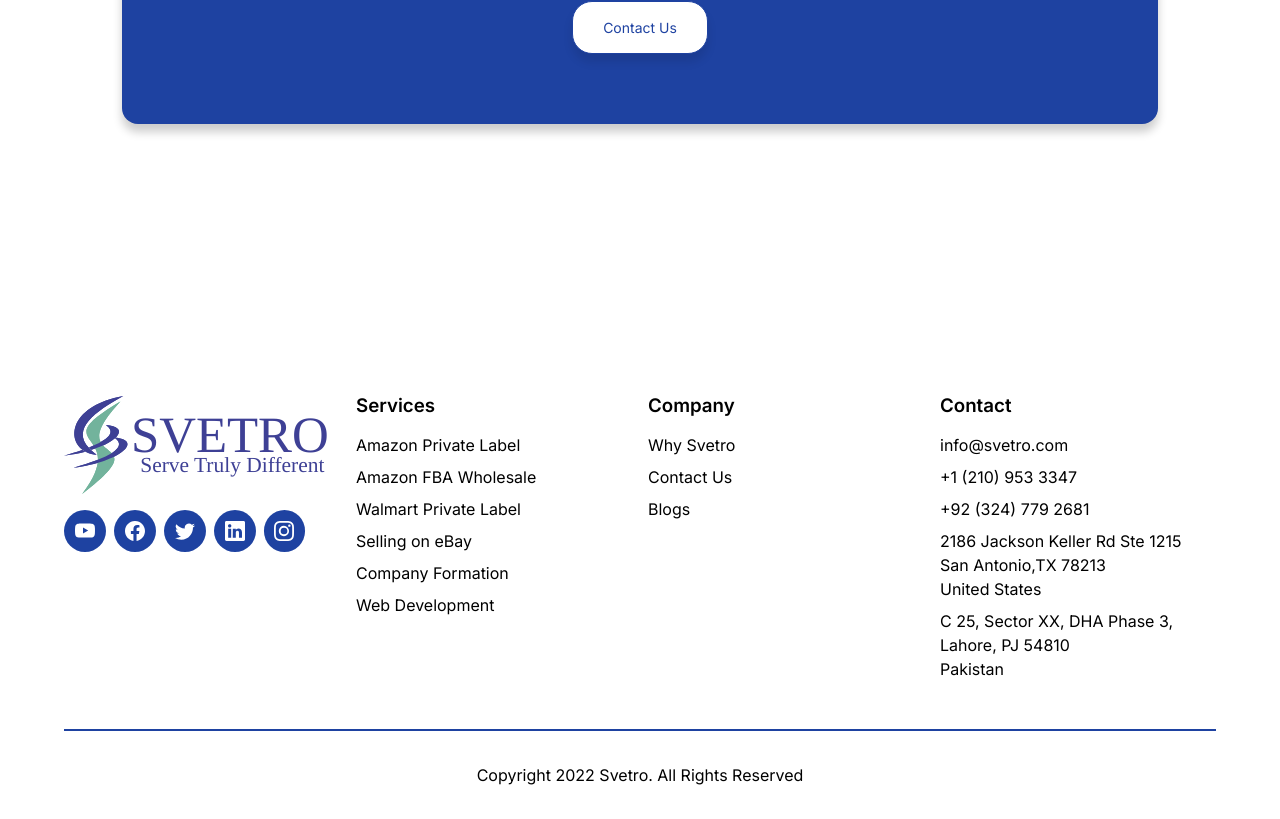
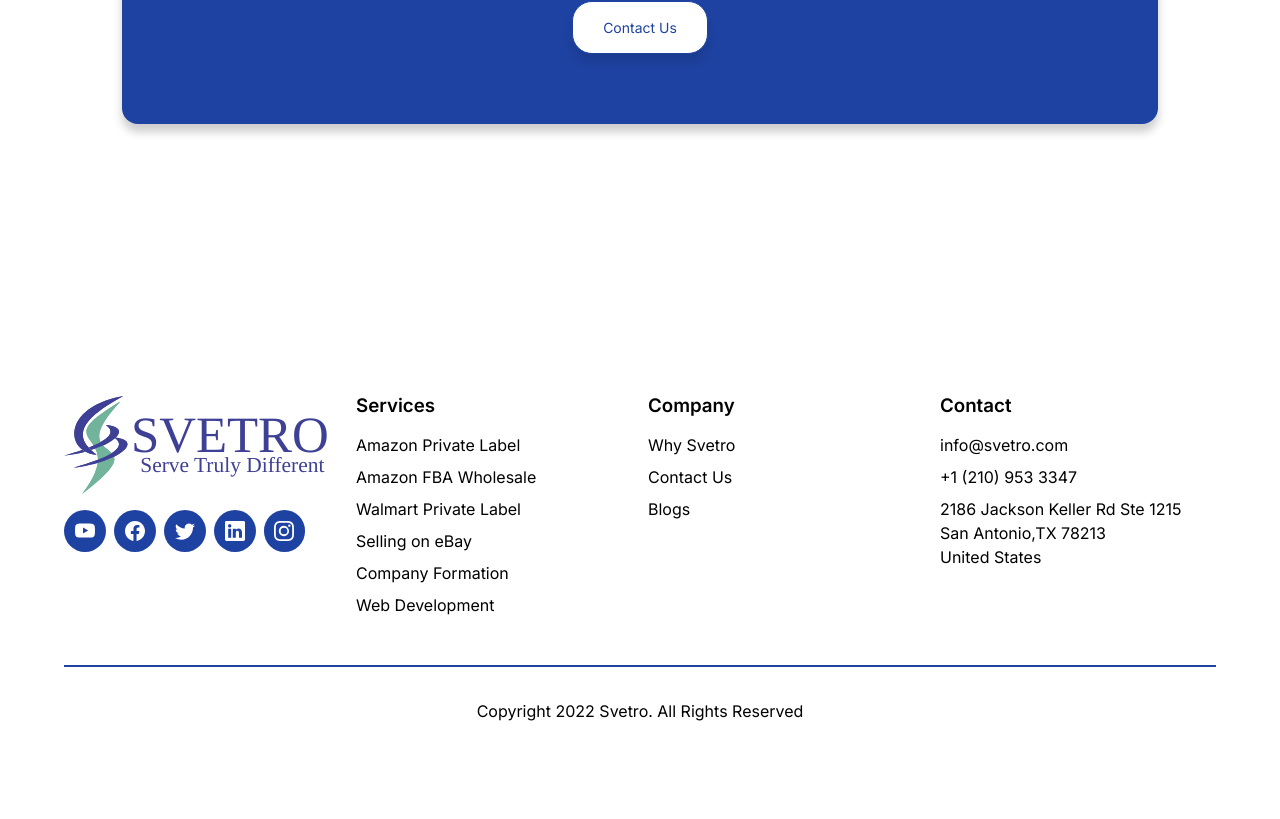
Before and after one commit to hariscs/svetro-app, a React (Create React App) app: page /fba in a window 1280 px wide. Shown: the part 4569-5388 px from the top of the page. After the commit the page ends 5324 px from the top, so only its background shows below. Built offline with nearby package versions, Linux system fonts and the light colour scheme.

Commit message:
Update Footer.jsx

```diff
--- a/src/components/Footer/Footer.jsx
+++ b/src/components/Footer/Footer.jsx
@@ -99,16 +99,13 @@ const Footer = () => {
 						<div className={styles.flex}>
 							<a href='mailto:info@svetro.com'>info@svetro.com</a>
 							<a href='callto:+12109533347'>+1 (210) 953 3347</a>
-							<a href='callto:+923247792681'>+92 (324) 779 2681</a>
+
 							<div className={styles.address}>
 								2186 Jackson Keller Rd Ste 1215
 								San Antonio,TX 78213
 								<br/>United States
 								</div>
-							<div className={styles.address}>
-							C 25, Sector XX, DHA Phase 3, Lahore, PJ 54810
-							<br/>Pakistan
-						</div>
+
 						</div>
 					</div>
 				</div>
```
